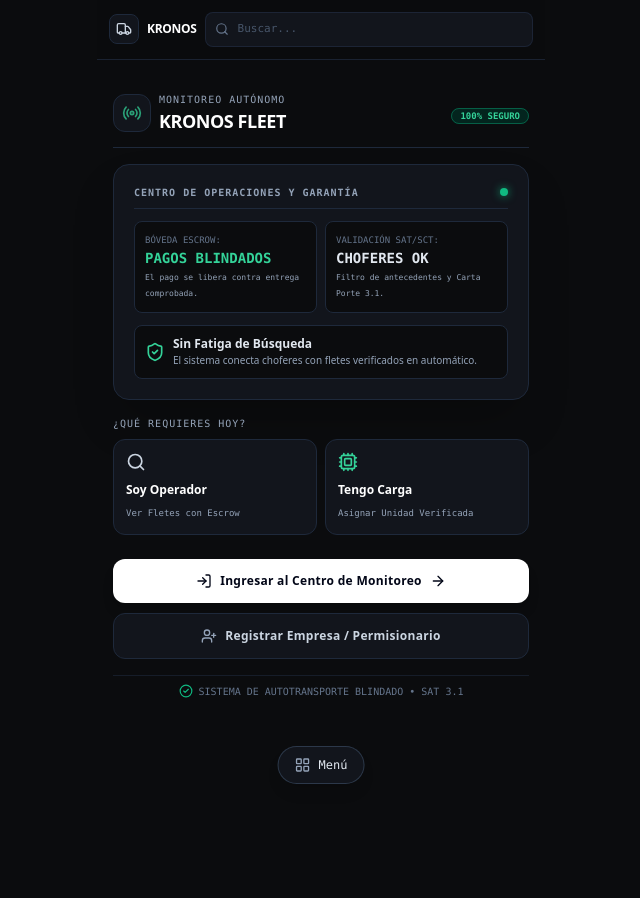
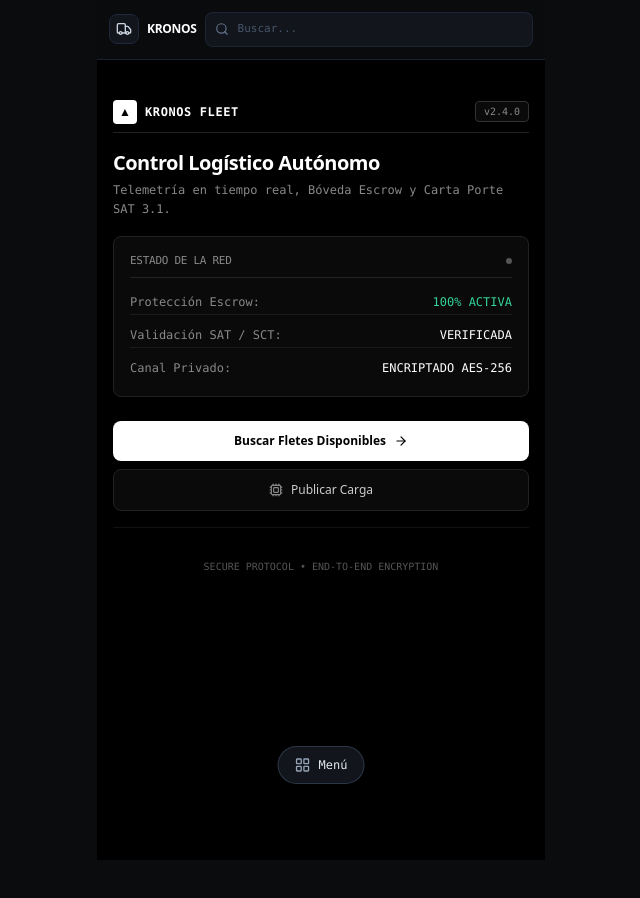
Before and after one commit to donovan-hue/mamalones, a Next.js app: page / in a window 1280 px wide. Shown: the top 898 px of the page, without its empty margins (319-959 px from the left). Built offline with nearby package versions, Linux system fonts and the light colour scheme.

Commit message:
style: aplicar diseño fiel a Vercel/Geist UI con fondo negro puro

```diff
--- a/src/app/globals.css
+++ b/src/app/globals.css
@@ -3,13 +3,25 @@
 @tailwind utilities;
 
 :root {
-  --background: #0b0c0e;
-  --foreground: #f8fafc;
+  --background: #000000;
+  --foreground: #eddfe0;
 }
 
 body {
-  background-color: #0b0c0e;
-  color: #f8fafc;
-  font-family: system-ui, -apple-system, BlinkMacSystemFont, 'Segoe UI', Roboto, sans-serif;
+  background-color: #000000;
+  color: #f3f3f3;
+  font-family: -apple-system, BlinkMacSystemFont, "Segoe UI", Roboto, "Helvetica Neue", Arial, sans-serif;
   min-height: 100vh;
+  -webkit-font-smoothing: antialiased;
 }
+
+/* Efecto hover suave estilo Vercel */
+.vercel-card {
+  background-color: #0a0a0a;
+  border: 1px solid #222222;
+  transition: border-color 0.15s ease, background-color 0.15s ease;
+}
+
+.vercel-card:hover {
+  border-color: #444444;
+}
--- a/src/app/page.tsx
+++ b/src/app/page.tsx
@@ -1,115 +1,78 @@
 "use client";
 
 import Link from "next/link";
-import { LogIn, UserPlus, ShieldCheck, Cpu, ArrowRight, Radio, Search, CheckCircle2 } from "lucide-react";
+import { ArrowRight, ShieldCheck, Lock, Search, Cpu } from "lucide-react";
 import { CyberCard } from "@/components/CyberCard";
 
 export default function WelcomePage() {
   return (
-    <div className="min-h-screen text-slate-100 p-4 max-w-md mx-auto space-y-4 pb-24 font-sans">
+    <div className="min-h-screen bg-black text-[#f3f3f3] p-4 max-w-md mx-auto space-y-4 pb-24 font-sans">
 
-      {/* HEADER DE CENTRO DE MONITOREO */}
-      <div className="pt-4 border-b border-slate-800 pb-3 flex items-center justify-between">
+      {/* HEADER TIPO VERCEL */}
+      <div className="pt-6 pb-2 border-b border-[#222222] flex items-center justify-between">
         <div className="flex items-center gap-2">
-          <div className="p-2 bg-[#12151c] border border-slate-800 rounded-xl relative">
-            <Radio className="w-5 h-5 text-emerald-400 animate-pulse" />
+          <div className="w-6 h-6 bg-white text-black font-black text-xs flex items-center justify-center rounded">
+            ▲
           </div>
-          <div>
-            <span className="text-[10px] font-mono text-slate-400 uppercase tracking-widest block">MONITOREO AUTÓNOMO</span>
-            <h1 className="text-lg font-bold text-white tracking-tight">KRONOS FLEET</h1>
-          </div>
+          <span className="text-xs font-mono font-bold tracking-wider text-white">KRONOS FLEET</span>
         </div>
-        <div className="text-right">
-          <span className="text-[9px] font-mono bg-emerald-950/80 text-emerald-400 border border-emerald-800 px-2 py-0.5 rounded-full font-bold">
-            100% SEGURO
-          </span>
-        </div>
+        <span className="text-[10px] font-mono px-2 py-0.5 rounded border border-[#333333] text-[#888888] bg-[#0a0a0a]">
+          v2.4.0
+        </span>
       </div>
 
-      {/* METRICAS DE SEGURIDAD DESDE EL INGRESO */}
-      <CyberCard badgeText="CENTRO DE OPERACIONES Y GARANTÍA">
-        <div className="space-y-3">
-          <div className="grid grid-cols-2 gap-2 text-xs font-mono">
-            <div className="bg-[#0b0c0e] p-2.5 rounded-lg border border-slate-800">
-              <span className="text-[9px] text-slate-500 uppercase block">BÓVEDA ESCROW:</span>
-              <span className="text-emerald-400 font-bold text-sm block">PAGOS BLINDADOS</span>
-              <span className="text-[8px] text-slate-400 block mt-0.5">El pago se libera contra entrega comprobada.</span>
-            </div>
+      {/* TITULO SOBRIO */}
+      <div className="space-y-1">
+        <h1 className="text-xl font-semibold tracking-tight text-white">
+          Control Logístico Autónomo
+        </h1>
+        <p className="text-xs text-[#888888] leading-relaxed font-mono">
+          Telemetría en tiempo real, Bóveda Escrow y Carta Porte SAT 3.1.
+        </p>
+      </div>
 
-            <div className="bg-[#0b0c0e] p-2.5 rounded-lg border border-slate-800">
-              <span className="text-[9px] text-slate-500 uppercase block">VALIDACIÓN SAT/SCT:</span>
-              <span className="text-slate-200 font-bold text-sm block">CHOFERES OK</span>
-              <span className="text-[8px] text-slate-400 block mt-0.5">Filtro de antecedentes y Carta Porte 3.1.</span>
-            </div>
+      {/* TARJETA VERCEL STYLE */}
+      <CyberCard badgeText="ESTADO DE LA RED">
+        <div className="space-y-2 text-xs font-mono">
+          <div className="flex justify-between items-center py-1 border-b border-[#1a1a1a]">
+            <span className="text-[#888888]">Protección Escrow:</span>
+            <span className="text-emerald-400 font-medium">100% ACTIVA</span>
           </div>
-
-          <div className="bg-[#0b0c0e] p-2.5 rounded-lg border border-slate-800 flex items-center justify-between text-xs">
-            <div className="flex items-center gap-2">
-              <ShieldCheck className="w-5 h-5 text-emerald-400 shrink-0" />
-              <div>
-                <span className="font-bold text-slate-200 block">Sin Fatiga de Búsqueda</span>
-                <span className="text-[10px] text-slate-400">El sistema conecta choferes con fletes verificados en automático.</span>
-              </div>
-            </div>
+          <div className="flex justify-between items-center py-1 border-b border-[#1a1a1a]">
+            <span className="text-[#888888]">Validación SAT / SCT:</span>
+            <span className="text-white font-medium">VERIFICADA</span>
+          </div>
+          <div className="flex justify-between items-center py-1">
+            <span className="text-[#888888]">Canal Privado:</span>
+            <span className="text-white font-medium">ENCRIPTADO AES-256</span>
           </div>
         </div>
       </CyberCard>
 
-      {/* RUTA RÁPIDA: BUSCAR CARGA O OFRECER UNIDAD */}
-      <div className="space-y-2">
-        <span className="text-[10px] font-mono text-slate-400 uppercase tracking-widest block">¿QUÉ REQUIERES HOY?</span>
-
-        <div className="grid grid-cols-2 gap-2">
-          <Link
-            href="/cargas"
-            className="p-3 bg-[#12151c] hover:bg-slate-800 border border-slate-800 rounded-xl flex flex-col justify-between h-24 transition-all active:scale-95"
-          >
-            <Search className="w-5 h-5 text-slate-300" />
-            <div>
-              <span className="text-xs font-bold text-white block">Soy Operador</span>
-              <span className="text-[9px] text-slate-400 font-mono">Ver Fletes con Escrow</span>
-            </div>
-          </Link>
-
-          <Link
-            href="/publicar"
-            className="p-3 bg-[#12151c] hover:bg-slate-800 border border-slate-800 rounded-xl flex flex-col justify-between h-24 transition-all active:scale-95"
-          >
-            <Cpu className="w-5 h-5 text-emerald-400" />
-            <div>
-              <span className="text-xs font-bold text-white block">Tengo Carga</span>
-              <span className="text-[9px] text-slate-400 font-mono">Asignar Unidad Verificada</span>
-            </div>
-          </Link>
-        </div>
-      </div>
-
-      {/* BOTONES PRINCIPALES DE ACCESO */}
-      <div className="space-y-2.5 pt-2">
+      {/* ACCIONES PRINCIPALES */}
+      <div className="space-y-2 pt-2">
         <Link
-          href="/login"
-          className="w-full bg-white hover:bg-slate-100 text-slate-950 font-bold py-3.5 rounded-xl text-xs tracking-wide transition-all flex items-center justify-center gap-2 shadow-lg active:scale-98"
+          href="/cargas"
+          className="w-full bg-white hover:bg-[#eee] text-black font-semibold py-3 rounded-lg text-xs transition-all flex items-center justify-center gap-2 shadow-sm"
         >
-          <LogIn className="w-4 h-4" />
-          <span>Ingresar al Centro de Monitoreo</span>
-          <ArrowRight className="w-4 h-4" />
+          <span>Buscar Fletes Disponibles</span>
+          <ArrowRight className="w-3.5 h-3.5" />
         </Link>
 
         <Link
-          href="/registro"
-          className="w-full bg-[#12151c] hover:bg-slate-800 border border-slate-800 text-slate-300 font-semibold py-3.5 rounded-xl text-xs tracking-wide transition-all flex items-center justify-center gap-2 active:scale-98"
+          href="/publicar"
+          className="w-full bg-[#0a0a0a] hover:bg-[#111111] border border-[#222222] text-[#ccc] hover:text-white font-medium py-3 rounded-lg text-xs transition-all flex items-center justify-center gap-2"
         >
-          <UserPlus className="w-4 h-4 text-slate-400" />
-          <span>Registrar Empresa / Permisionario</span>
+          <Cpu className="w-3.5 h-3.5 text-[#888888]" />
+          <span>Publicar Carga</span>
         </Link>
       </div>
 
-      {/* CERTIFICACIÓN DISCRETA */}
-      <div className="text-center py-2 border-t border-slate-800/60">
-        <div className="flex items-center justify-center gap-1.5 text-[10px] font-mono text-slate-500 uppercase">
-          <CheckCircle2 className="w-3.5 h-3.5 text-emerald-500" />
-          <span>SISTEMA DE AUTOTRANSPORTE BLINDADO • SAT 3.1</span>
-        </div>
+      {/* FOOTER DISCRETO */}
+      <div className="pt-6 text-center border-t border-[#111111]">
+        <span className="text-[10px] font-mono text-[#555555]">
+          SECURE PROTOCOL • END-TO-END ENCRYPTION
+        </span>
       </div>
 
     </div>
--- a/src/components/CyberCard.tsx
+++ b/src/components/CyberCard.tsx
@@ -8,13 +8,13 @@ interface CyberCardProps {
 
 export function CyberCard({ children, className = "", badgeText }: CyberCardProps) {
   return (
-    <div className={`rounded-2xl bg-[#12151c] border border-slate-800 p-5 shadow-2xl w-full ${className}`}>
+    <div className={`vercel-card rounded-lg p-4 w-full ${className}`}>
       {badgeText && (
-        <div className="flex items-center justify-between mb-3 pb-2 border-b border-slate-800">
-          <span className="text-[10px] font-mono tracking-widest text-slate-400 uppercase font-bold">
+        <div className="flex items-center justify-between mb-3 pb-2 border-b border-[#222222]">
+          <span className="text-[11px] font-mono tracking-tight text-[#888888] uppercase">
             {badgeText}
           </span>
-          <span className="w-2 h-2 rounded-full bg-emerald-500 shadow-[0_0_8px_rgba(16,185,129,0.8)]" />
+          <span className="w-1.5 h-1.5 rounded-full bg-[#555555]" />
         </div>
       )}
       <div className="space-y-3">{children}</div>
```
